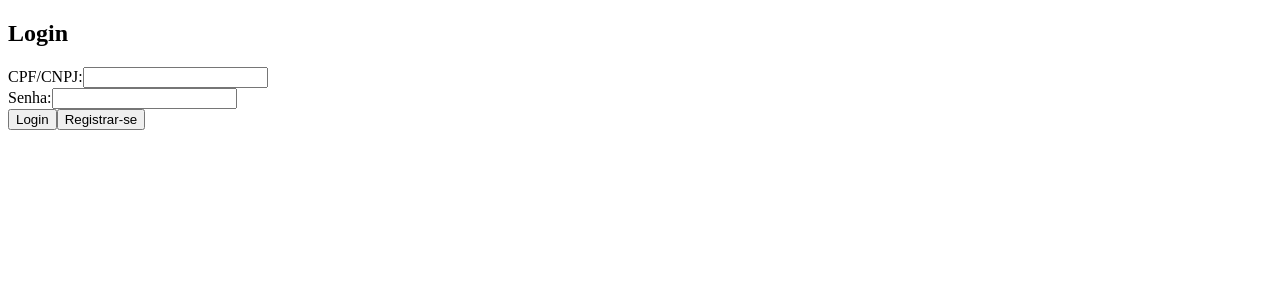
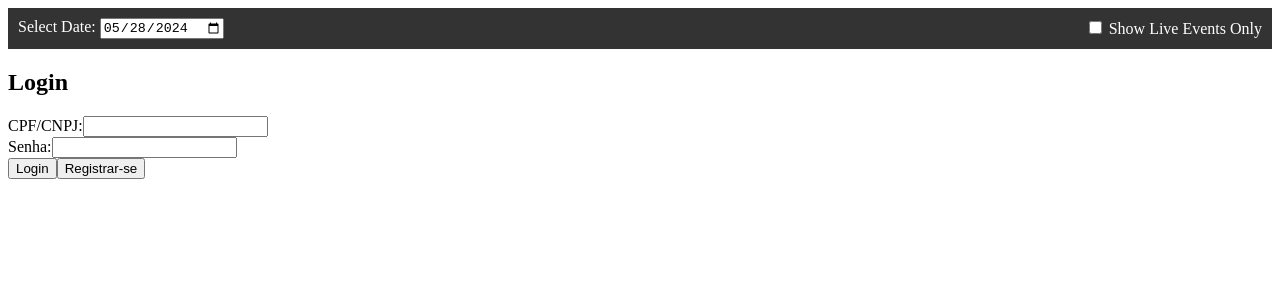
Before and after one commit to RafaelLeone/Desafio_Leilao, a Vue app in the folder front-leilao/: page /login/ in a window 1280 px wide. Shown: the top 300 px of the page. Built offline with nearby package versions, Linux system fonts and the light colour scheme.

Commit message:
added nav bar

```diff
--- a/front-leilao/src/App.vue
+++ b/front-leilao/src/App.vue
@@ -1,11 +1,17 @@
 <template>
   <div id="app">
+    <TopNavBar @dateChange="fetchSchedule" @toggleLive="toggleLiveEvents"/>
     <router-view /> <!-- This is where the components corresponding to the routes will be rendered -->
   </div>
 </template>
 
 <script>
+import TopNavBar from './components/TopNavBar.vue';
+
 export default {
+  components: {
+    TopNavBar,
+  },
   // No need to import any components here since they will be rendered dynamically based on the routes
 };
 </script>
--- /dev/null
+++ b/front-leilao/src/components/TopNavBar.vue
@@ -0,0 +1,43 @@
+<template>
+    <div class="top-nav">
+      <div class="date-selector">
+        <label for="date">Select Date: </label>
+        <input type="date" v-model="selectedDate" @change="fetchSchedule"/>
+      </div>
+      <div class="toggle-options">
+        <label>
+          <input type="checkbox" v-model="showLiveEventsOnly" @change="toggleLiveEvents"/>
+          Show Live Events Only
+        </label>
+      </div>
+    </div>
+  </template>
+
+  <script>
+  export default {
+    data() {
+      return {
+        selectedDate: new Date().toISOString().substr(0, 10),
+        showLiveEventsOnly: false,
+      };
+    },
+    methods: {
+      fetchSchedule() {
+        // Fetch schedule for selected date
+      },
+      toggleLiveEvents() {
+        // Toggle the live events filter
+      },
+    },
+  };
+  </script>
+
+  <style>
+  .top-nav {
+    display: flex;
+    justify-content: space-between;
+    padding: 10px;
+    background: #333;
+    color: #fff;
+  }
+  </style>
```
Also changed, not shown: 2 other files (tests, documents, lock files or other folders).
